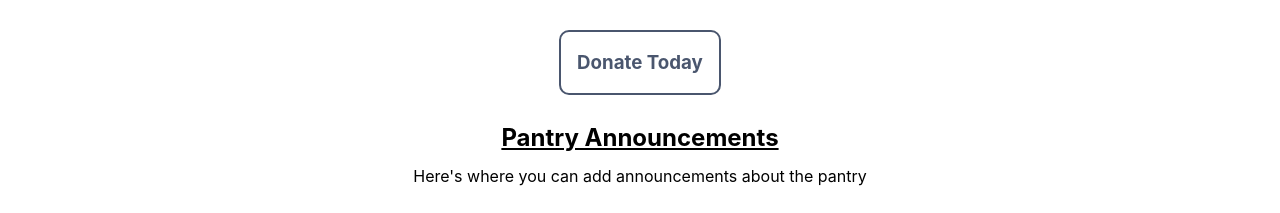
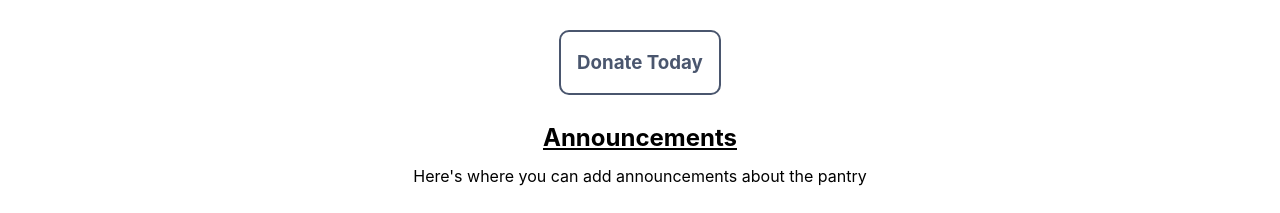
Before and after one commit to zackvenables/FoodPantry, a Next.js app: page / in a window 1280 px wide. Shown: the part 804-1017 px from the top of the page. Built offline with nearby package versions, Linux system fonts and the light colour scheme; what google-maps-react would draw is missing.

Commit message:
updated announcement header

```diff
--- a/pages/index.js
+++ b/pages/index.js
@@ -48,7 +48,7 @@ class Home extends React.Component{
               </a>
             </div>
 
-            <h2 className={styles.announcements}>Pantry Announcements</h2>
+            <h2 className={styles.announcements}>Announcements</h2>
                 {this.getAnnouncement()}
 
             <h2 className={styles.announcements}>Upcoming Events</h2>
```
